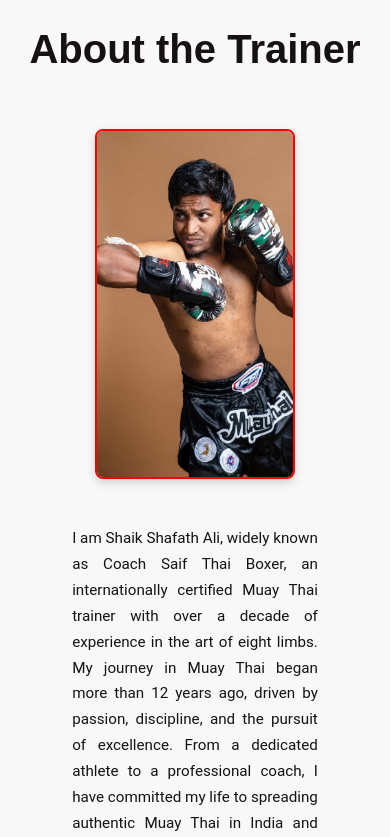
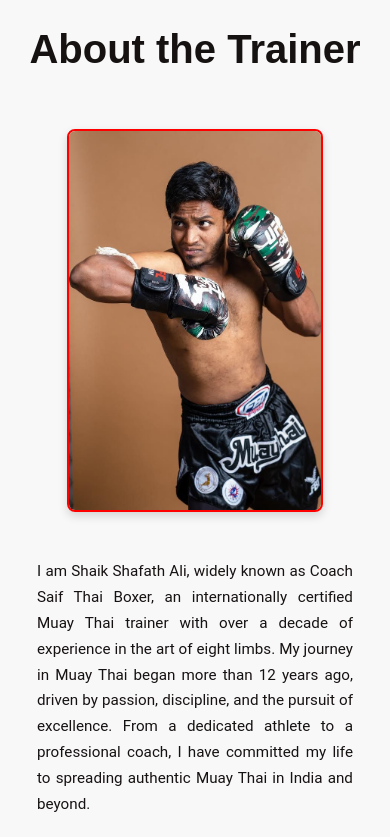
Before and after one commit to AparnaRaj23/portfolio-saif-thai-boxer, a Next.js app: page / in a window 390 px wide. Shown: the part 940-1777 px from the top of the page. Built offline with nearby package versions, Linux system fonts and the light colour scheme.

Commit message:
fixing background scroll for ios

```diff
--- a/src/app/globals.css
+++ b/src/app/globals.css
@@ -388,6 +388,22 @@ main {
   .nav a:hover {
     color: #fff;
   }
+
+  /* Workaround for Achievements section on mobile */
+  .achievements-section {
+      padding: 15% 5%; /* More vertical padding for mobile */
+      background-attachment: scroll; /* Often necessary to explicitly disable fixed for mobile compatibility */
+      background-position: center center;
+  }
+
+  .hero-content h1 {
+    font-size: 2.5rem; /* Adjust hero text size */
+  }
+
+  .container {
+    max-width: 100%; /* Make container use full width */
+    padding: 0 5vw;
+  }
 }
 
 
```
